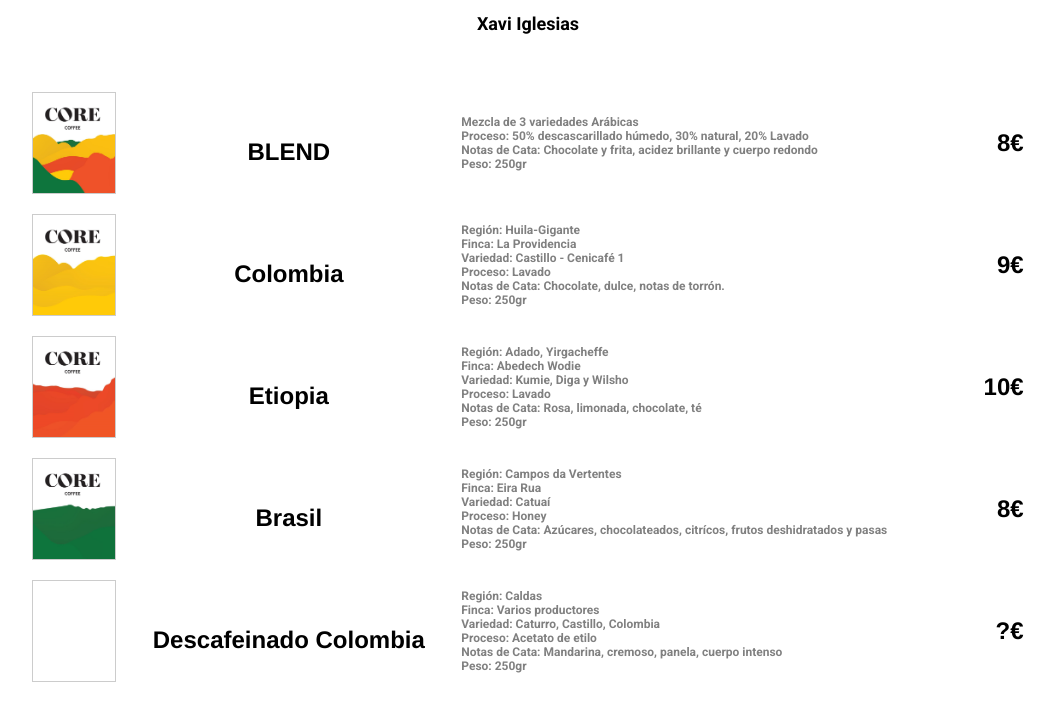
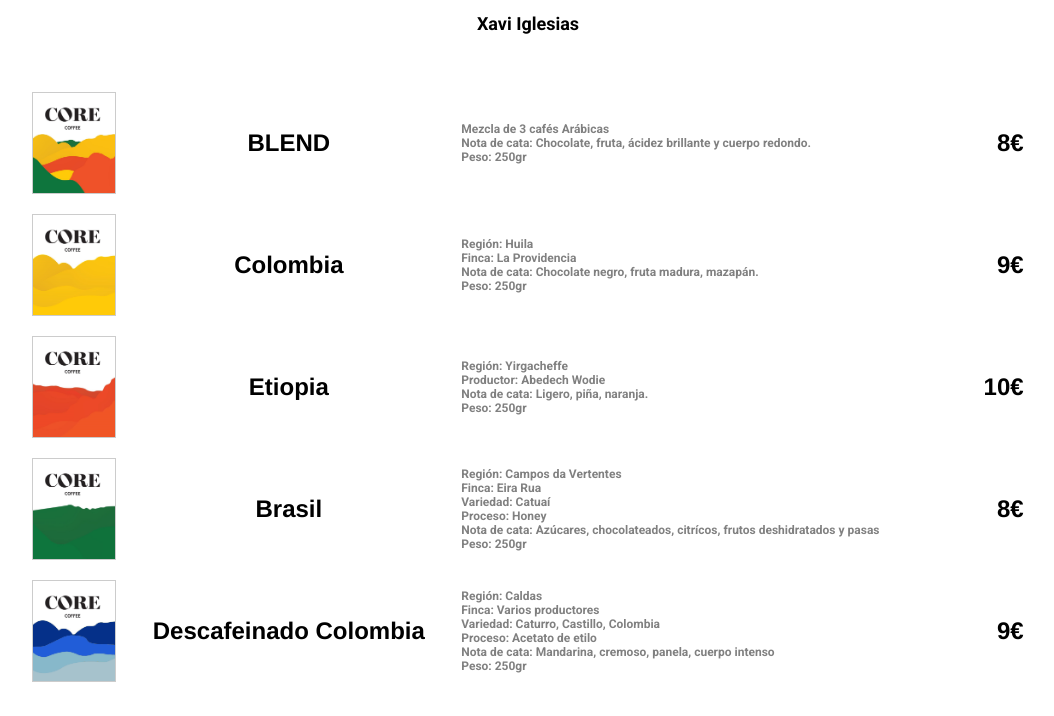
Before and after one commit to ArasaiX/core-coffe, a plain HTML site: page card-prices/index.html in a window 1280 px wide. Shown: the part 236-952 px from the top of the page, without its empty margins (112-1166 px from the left). Drawn offline with Linux system fonts and the light colour scheme.

```diff
--- a/card-prices/index.html
+++ b/card-prices/index.html
@@ -11,59 +11,59 @@
 </head>
 <body>
     <div class="center-me">
-        <img src="core-main-banner.png" alt="logo">
+        <img src="./images/core-main-banner.png" alt="logo">
         <p>by</p>
         <p class="author-name">Xavi Iglesias</p>
         <div class="price-table">
           <div class="product-detail">
             <div class="product-img">
-                <img src="./blend.jpg" alt="">
+                <img src="./images/blend.jpg" alt="">
             </div>
             <div class="product-name">BLEND</div>
             <!-- <div class="product-weight">250gr</div> -->
             <div class="product-description">
-                <p>Mezcla de 3 variedades Arábicas</p>
-                <p>Proceso: 50% descascarillado húmedo, 30% natural, 20% Lavado</p>
-                <p>Notas de Cata: Chocolate y frita, acidez brillante y cuerpo redondo</p>
+                <p>Mezcla de 3 cafés Arábicas</p>
+                <!-- <p>Proceso: 50% descascarillado húmedo, 30% natural, 20% Lavado</p> -->
+                <p>Nota de cata: Chocolate, fruta, ácidez brillante y cuerpo redondo.</p>
                 <p>Peso: 250gr</p>
             </div>
             <div class="product-price">8€</div>
           </div>
           <div class="product-detail">
             <div class="product-img">
-                <img src="./colombia.jpg" alt="">
+                <img src="./images/colombia.jpg" alt="">
             </div>
             <div class="product-name">Colombia</div>
             <!-- <div class="product-weight">250gr</div> -->
             <div class="product-description">
-                <p>Región: Huila-Gigante</p>
+                <p>Región: Huila</p>
                 <p>Finca: La Providencia</p>
-                <p>Variedad: Castillo - Cenicafé 1</p>
-                <p>Proceso: Lavado</p>
-                <p>Notas de Cata: Chocolate, dulce, notas de torrón.</p>
+                <!-- <p>Variedad: Castillo - Cenicafé 1</p>
+                <p>Proceso: Lavado</p> -->
+                <p>Nota de cata: Chocolate negro, fruta madura, mazapán.</p>
                 <p>Peso: 250gr</p>
             </div>
             <div class="product-price">9€</div>
          </div>
          <div class="product-detail">
             <div class="product-img">
-                <img src="./etiopia.jpg" alt="">
+                <img src="./images/etiopia.jpg" alt="">
             </div>
             <div class="product-name">Etiopia</div>
             <!-- <div class="product-weight">250gr</div> -->
             <div class="product-description">
-                <p>Región: Adado, Yirgacheffe</p>
-                <p>Finca: Abedech Wodie</p>
-                <p>Variedad: Kumie, Diga y Wilsho</p>
-                <p>Proceso: Lavado</p>
-                <p>Notas de Cata: Rosa, limonada, chocolate, té</p>
+                <p>Región: Yirgacheffe</p>
+                <p>Productor: Abedech Wodie</p>
+                <!-- <p>Variedad: Kumie, Diga y Wilsho</p>
+                <p>Proceso: Lavado</p> -->
+                <p>Nota de cata: Ligero, piña, naranja.</p>
                 <p>Peso: 250gr</p>
             </div>
             <div class="product-price">10€</div>
          </div>
          <div class="product-detail">
             <div class="product-img">
-                <img src="./brazil.jpg" alt="">
+                <img src="./images/brazil.jpg" alt="">
             </div>
             <div class="product-name">Brasil</div>
             <!-- <div class="product-weight">250gr</div> -->
@@ -72,14 +72,14 @@
                 <p>Finca: Eira Rua</p>
                 <p>Variedad: Catuaí</p>
                 <p>Proceso: Honey</p>
-                <p>Notas de Cata: Azúcares, chocolateados, citrícos, frutos deshidratados y pasas</p>
+                <p>Nota de cata: Azúcares, chocolateados, citrícos, frutos deshidratados y pasas</p>
                 <p>Peso: 250gr</p>
             </div>
             <div class="product-price">8€</div>
          </div>
          <div class="product-detail">
             <div class="product-img">
-                <img src="" alt="">
+                <img src="./images/colombiadecaf.png" alt="">
             </div>
             <div class="product-name">Descafeinado Colombia</div>
             <!-- <div class="product-weight">250gr</div> -->
@@ -88,10 +88,10 @@
                 <p>Finca: Varios productores</p>
                 <p>Variedad: Caturro, Castillo, Colombia</p>
                 <p>Proceso: Acetato de etilo</p>
-                <p>Notas de Cata: Mandarina, cremoso, panela, cuerpo intenso</p>
+                <p>Nota de cata: Mandarina, cremoso, panela, cuerpo intenso</p>
                 <p>Peso: 250gr</p>
             </div>
-            <div class="product-price">?€</div>
+            <div class="product-price">9€</div>
          </div>
         </div>
         <footer class="footer">
@@ -103,7 +103,7 @@
                     <svg xmlns="http://www.w3.org/2000/svg" width="16" height="16" fill="currentColor" class="bi bi-whatsapp" viewBox="0 0 16 16">
                         <path d="M13.601 2.326A7.85 7.85 0 0 0 7.994 0C3.627 0 .068 3.558.064 7.926c0 1.399.366 2.76 1.057 3.965L0 16l4.204-1.102a7.9 7.9 0 0 0 3.79.965h.004c4.368 0 7.926-3.558 7.93-7.93A7.9 7.9 0 0 0 13.6 2.326zM7.994 14.521a6.6 6.6 0 0 1-3.356-.92l-.24-.144-2.494.654.666-2.433-.156-.251a6.56 6.56 0 0 1-1.007-3.505c0-3.626 2.957-6.584 6.591-6.584a6.56 6.56 0 0 1 4.66 1.931 6.56 6.56 0 0 1 1.928 4.66c-.004 3.639-2.961 6.592-6.592 6.592m3.615-4.934c-.197-.099-1.17-.578-1.353-.646-.182-.065-.315-.099-.445.099-.133.197-.513.646-.627.775-.114.133-.232.148-.43.05-.197-.1-.836-.308-1.592-.985-.59-.525-.985-1.175-1.103-1.372-.114-.198-.011-.304.088-.403.087-.088.197-.232.296-.346.1-.114.133-.198.198-.33.065-.134.034-.248-.015-.347-.05-.099-.445-1.076-.612-1.47-.16-.389-.323-.335-.445-.34-.114-.007-.247-.007-.38-.007a.73.73 0 0 0-.529.247c-.182.198-.691.677-.691 1.654s.71 1.916.81 2.049c.098.133 1.394 2.132 3.383 2.992.47.205.84.326 1.129.418.475.152.904.129 1.246.08.38-.058 1.171-.48 1.338-.943.164-.464.164-.86.114-.943-.049-.084-.182-.133-.38-.232"/>
                       </svg>
-                    <p>6XXXXXXXX</p>
+                    <p>676 86 05 61</p>
                 </div>
             </div>
         </footer>
--- a/card-prices/styles.css
+++ b/card-prices/styles.css
@@ -63,10 +63,10 @@ div img {
     font-size: 24px;
     font-weight: bold;
     width: 40%;
-    height: 10px;
     justify-content: center;
     display: flex;
     padding-left: 10px;
+    text-align: center;
     }
 
 .product-weight {
```
Also changed, not shown: card-prices/images/blend-bg.png (renamed from card-prices/blend-bg.png), card-prices/images/blend.jpg (renamed from card-prices/blend.jpg), card-prices/images/brazil.jpg (renamed from card-prices/brazil.jpg), card-prices/images/colombia.jpg (renamed from card-prices/colombia.jpg), card-prices/images/colombiadecaf.png (added), card-prices/images/core-main-banner.png (renamed from card-prices/core-main-banner.png), card-prices/images/etiopia.jpg (renamed from card-prices/etiopia.jpg).
